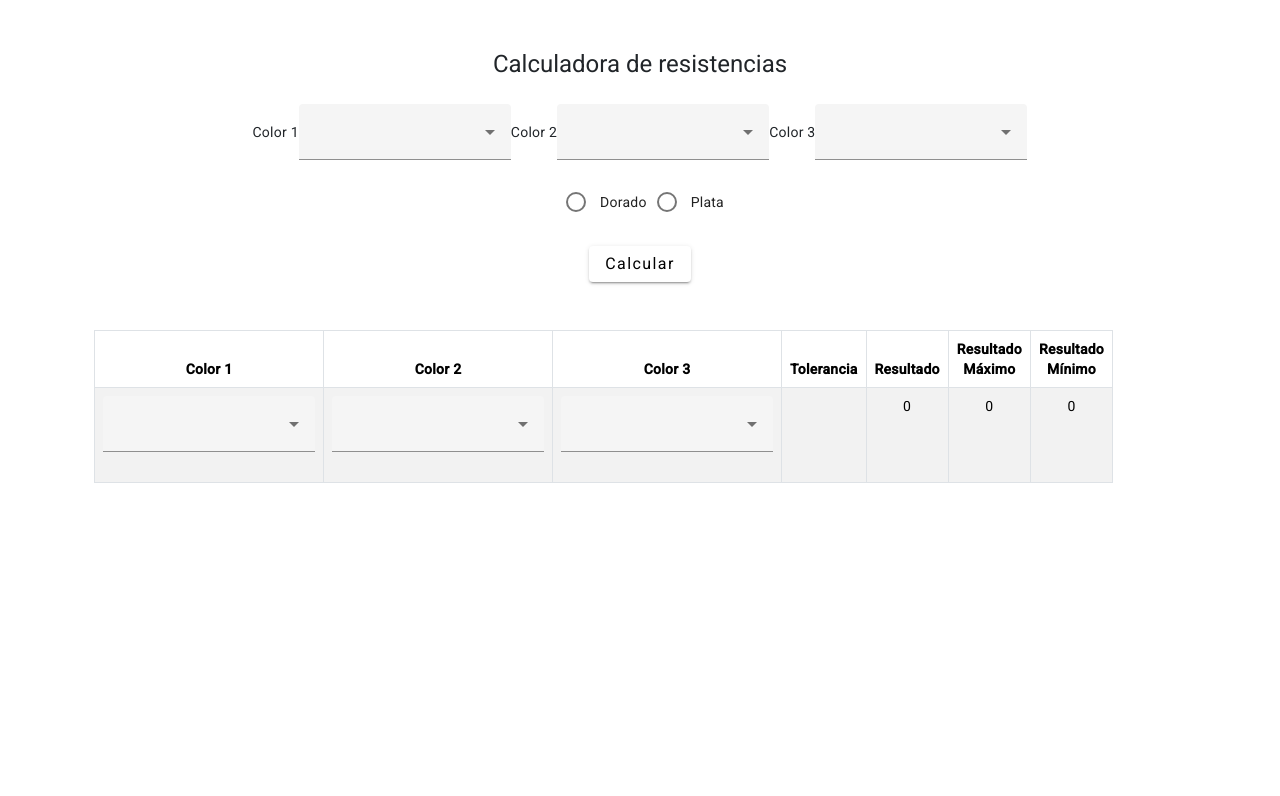
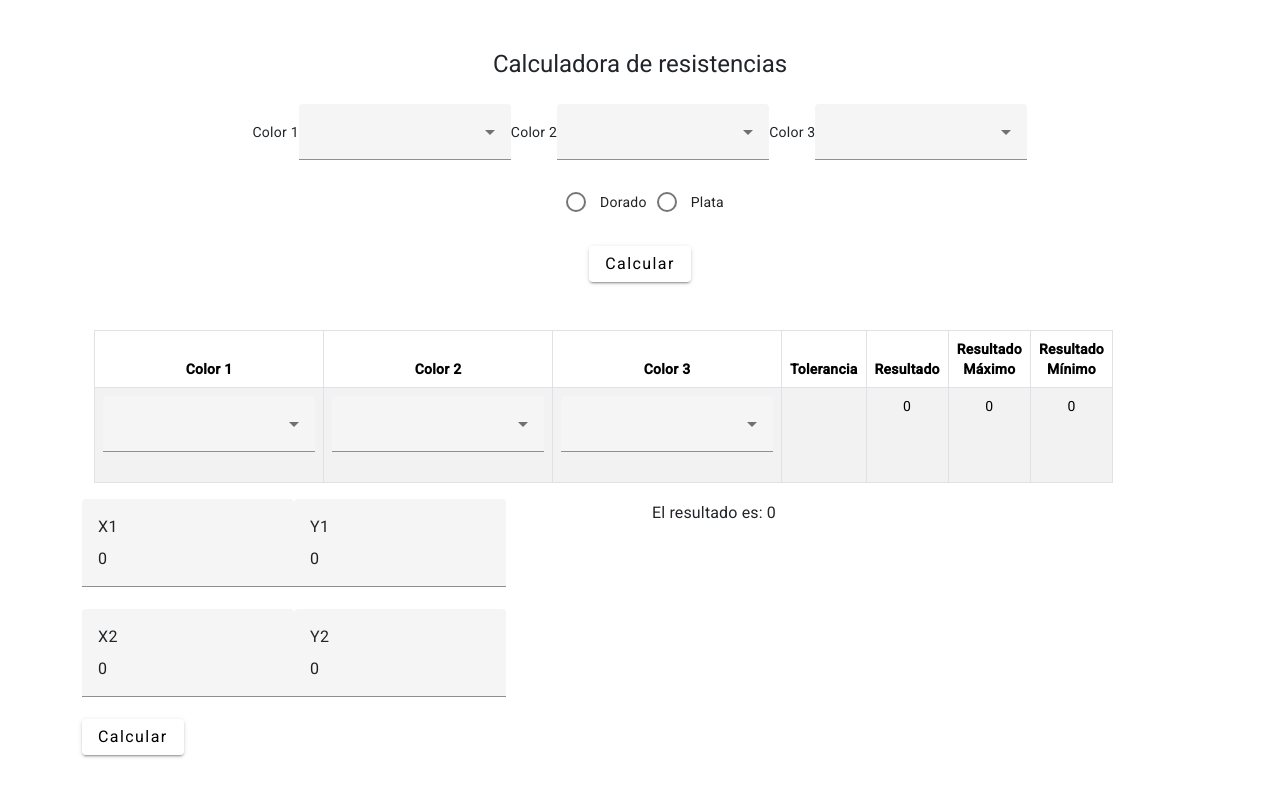
Before and after one commit to IDGS-902-20001677/idgs902_practicas_angular, an Angular app: page / in a window 1280 px wide. Shown: the top 796 px of the page. Built offline with nearby package versions, Linux system fonts and the light colour scheme.

Commit message:
CIVH actividad distancia en repositorio de prácticas

```diff
--- /dev/null
+++ b/src/app/Tarea/distancia/distancia.component.html
@@ -0,0 +1,27 @@
+
+<div class="row">
+    <div class="col-6">
+        <mat-form-field>
+            <label for="" class="form-label">X1</label>
+            <input matInput type="number" [(ngModel)]="X1" placeholder="X1">
+        </mat-form-field>
+        <mat-form-field>
+            <label for="" class="form-label">Y1</label>
+            <input matInput type="number" [(ngModel)]="Y1" placeholder="Y1">
+        </mat-form-field>
+        <mat-form-field>
+            <label for="" class="form-label">X2</label>
+            <input matInput type="number" [(ngModel)]="X2" placeholder="X2">
+        </mat-form-field>
+        <mat-form-field>
+            <label for="" class="form-label">Y2</label>
+            <input matInput type="number" [(ngModel)]="Y2" placeholder="Y2">
+        </mat-form-field>
+        <div class="mb-3">
+            <button class="btn btn-primary" (click)="sumar()" mat-raised-button>Calcular</button>
+        </div>
+    </div>
+    <div class="col-4">
+        <h3>El resultado es: {{resultado}}</h3>
+    </div>
+</div>
--- /dev/null
+++ b/src/app/Tarea/distancia/distancia.component.ts
@@ -0,0 +1,18 @@
+import { Component } from '@angular/core';
+
+
+@Component({
+  selector: 'app-distancia',
+  templateUrl: './distancia.component.html',
+  styleUrls: ['./distancia.component.css']
+})
+export class DistanciaComponent {
+  X1:number=0;
+  X2:number=0;
+  Y1:number=0;
+  Y2:number=0;
+  resultado:number=0;
+
+  sumar(){
+    this.resultado = Math.sqrt((this.X2 - this.X1)*(this.X2 - this.X1)+(this.Y2 - this.Y1)*(this.Y2 - this.Y1));  }
+}
--- a/src/app/app.component.html
+++ b/src/app/app.component.html
@@ -4,5 +4,7 @@
     <app-resistencia>
     </app-resistencia>
 
+    <app-distancia>
+    </app-distancia>
   </div>
 </div>
--- a/src/app/app.module.ts
+++ b/src/app/app.module.ts
@@ -6,10 +6,13 @@ import { AppComponent } from './app.component';
 import { ResistenciaComponent } from './resistencia/resistencia.component';
 import { BrowserAnimationsModule } from '@angular/platform-browser/animations';
 import { CalculoResistenciaModule } from './resistencia/calculo-resistencia/calculo-resistencia.module';
+import { DistanciaComponent } from './Tarea/distancia/distancia.component';
+
 @NgModule({
   declarations: [
     AppComponent,
-    ResistenciaComponent
+    ResistenciaComponent,
+    DistanciaComponent
   ],
   imports: [
     BrowserModule,
```
Also changed, not shown: src/app/Tarea/distancia/calculo/calculo.module.ts (added, +36 -0 lines), src/app/Tarea/distancia/distancia.component.css (added), 1 other file (tests, documents, lock files or other folders).
